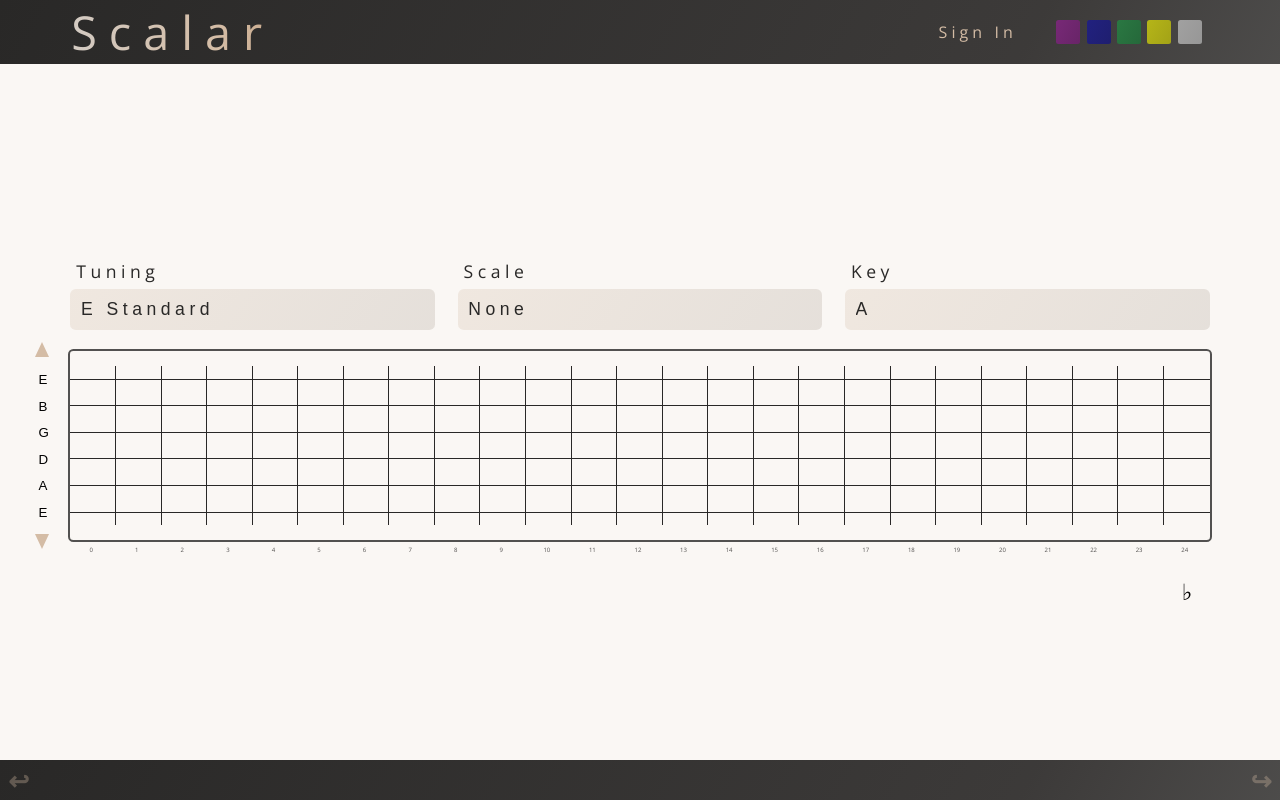
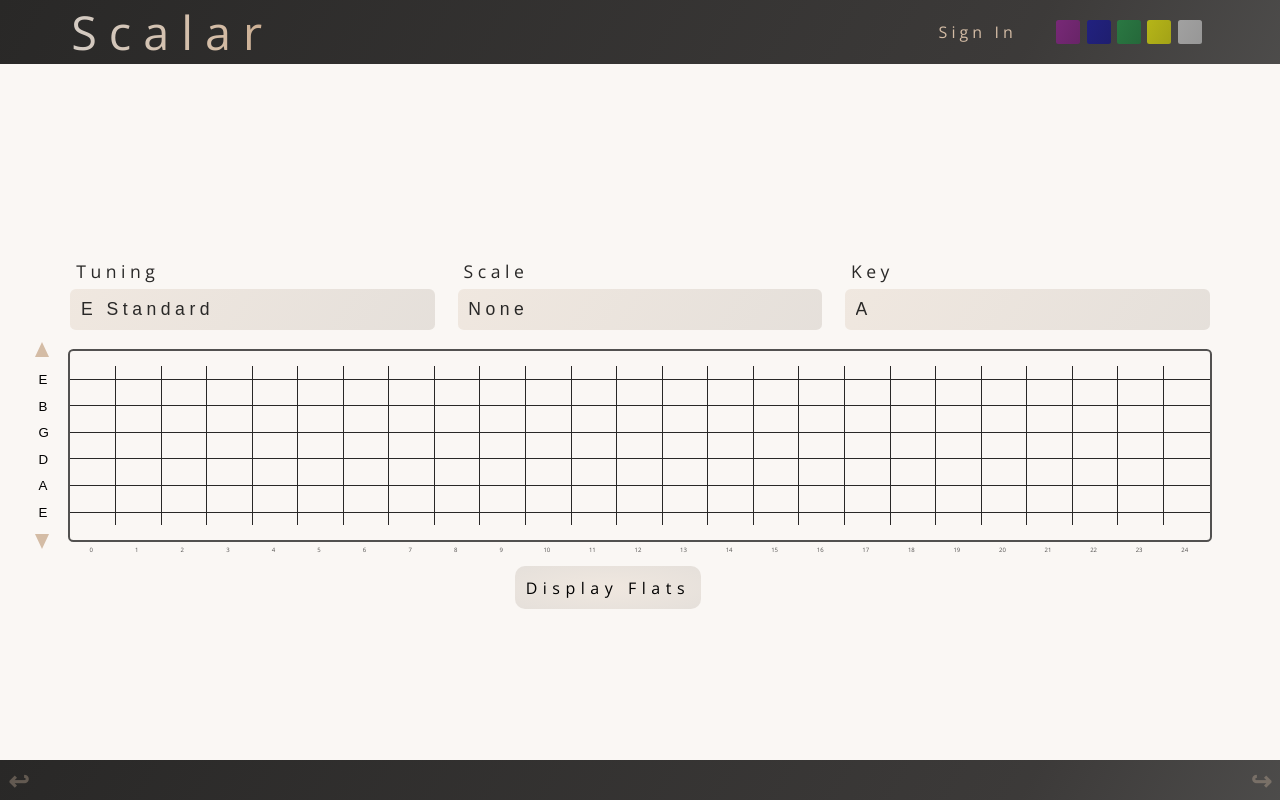
Before and after one commit to jsuskin/scalar-app, a React (Create React App) app: page / in a window 1280 px wide. Built offline with nearby package versions, Linux system fonts and the light colour scheme.

Commit message:
animate flat/sharp toggle

```diff
--- a/src/components/content/BottomPanel/ScaleDisplay.js
+++ b/src/components/content/BottomPanel/ScaleDisplay.js
@@ -35,9 +35,10 @@ function ScaleDisplay({
             );
           })}
         </ul>
-        <div className='flats-sharps-toggle'>
+        <div className={`flats-sharps-toggle${selectedNotes.length ? '' : ' no-scale-displayed'}`}>
           <span
             title={`Display ${showFlats ? "Sharps" : "Flats"}`}
+            className={`display-${showFlats ? "sharps" : "flats"}`}
             onClick={toggleFlatsSharps}
           >
             {showFlats ? "♯" : "♭"}
--- a/src/scss/abstracts/_mixins.scss
+++ b/src/scss/abstracts/_mixins.scss
@@ -102,6 +102,7 @@
         background-position: 0% 50%;
       }
     }
+
     @-moz-keyframes TextGlow {
       0% {
         background-position: 0% 50%;
@@ -113,6 +114,7 @@
         background-position: 0% 50%;
       }
     }
+
     @keyframes TextGlow {
       0% {
         background-position: 0% 50%;
@@ -157,10 +159,12 @@
     );
   }
 
+  .bottom-panel-btn, .flats-sharps-toggle.no-scale-displayed span::after {
+    background: -webkit-radial-gradient(lighten($grey-1, 25%), $grey-1);
+  }
+
   .bottom-panel-btn {
     transition: all 0.5s ease;
-    // background: $grey-1;
-    background: -webkit-radial-gradient(lighten($grey-1, 25%), $grey-1);
   }
 
   .selection-container select,
--- a/src/scss/main.scss
+++ b/src/scss/main.scss
@@ -11,7 +11,6 @@
 
 * {
   box-sizing: border-box;
-  // line-height: 1.5;
 }
 
 body {
@@ -29,7 +28,6 @@ body {
     flex-direction: column;
     justify-content: center;
     align-items: center;
-    // border: 3px dotted red;
   }
 
   &.brown-theme {
@@ -58,14 +56,12 @@ body {
 }
 
 .selection-container {
-  // border: 1px solid pink;
   display: flex;
   justify-content: space-between;
   width: 89vw;
   padding: 1.2em 0;
 
   div {
-    // width: 49%;
     width: 32%;
   }
 
@@ -87,10 +83,6 @@ body {
   }
 }
 
-// .display-area {
-//   // border: 1px dotted orange;
-// }
-
 .fret-numbers {
   display: table;
   table-layout: fixed;
@@ -104,10 +96,6 @@ body {
     cursor: pointer;
   }
 }
-
-// .string-container {
-
-// }
 
 .selected-display {
   position: relative;
@@ -137,14 +125,12 @@ body {
   position: relative;
 
   .scale-display {
-    // border: 1px dotted blue;
     display: flex;
     justify-content: space-around;
     width: 100%;
     height: 1.7em;
 
     .note-display {
-      // border: 1px dotted green;
       display: inline-block;
       font-weight: 400;
       font-size: 1.5em;
@@ -162,9 +148,9 @@ body {
   .flats-sharps-toggle {
     position: absolute;
     right: 0;
-    transition: .11s transform ease;
+    transition: .111s transform ease, .333s right ease-out;
 
-    &:hover {
+    &:not(.no-scale-displayed):hover {
       transform: rotate(20deg);
     }
 
@@ -174,6 +160,31 @@ body {
       font-size: 1.4em;
       top: 50%;
       cursor: pointer;
+    }
+
+    &.no-scale-displayed {
+      right: 44.5%;
+
+      span {
+        font-size: 1em;
+        visibility: hidden;
+
+        &::after {
+          visibility: visible;
+          padding: .666em;
+          border-radius: 10px;
+          width: 100%;
+          letter-spacing: .345em;
+        }
+
+        &.display-sharps::after {
+          content: "Display Sharps";
+        }
+
+        &.display-flats::after {
+          content: "Display Flats";
+        }
+      }
     }
   }
 }
```
